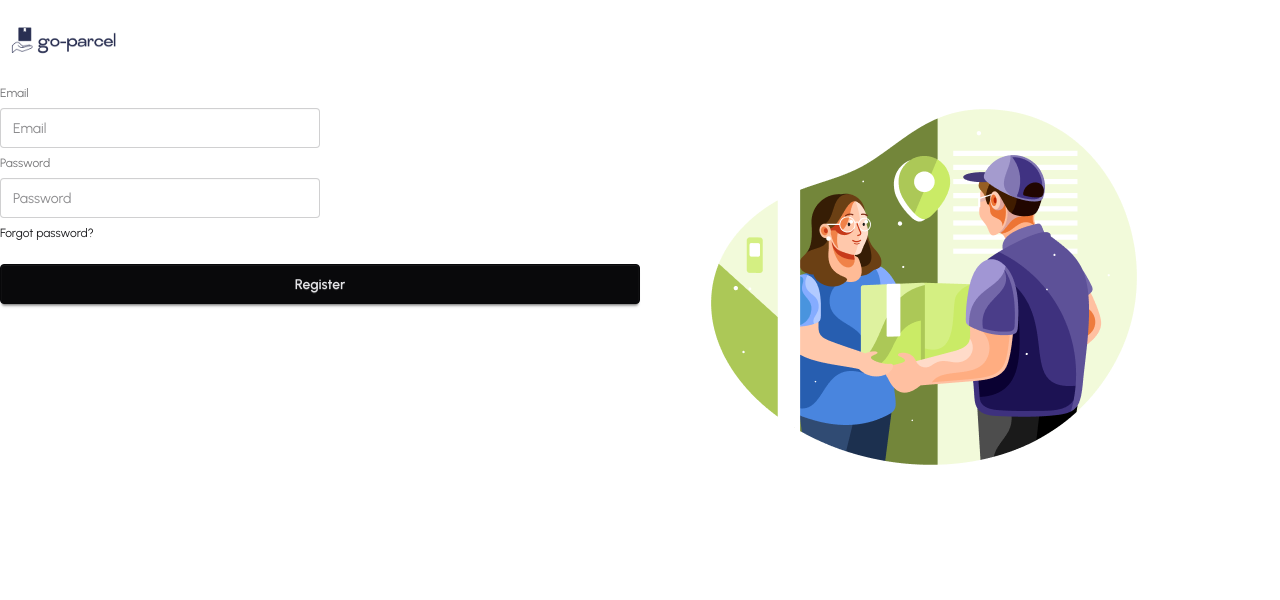
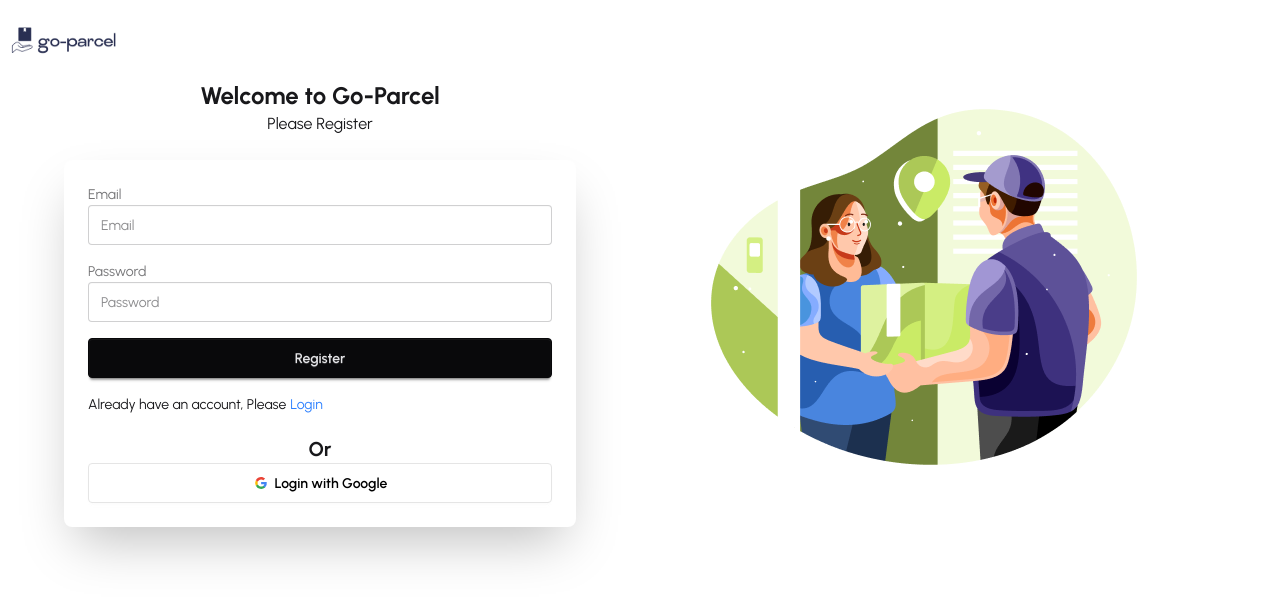
Before and after one commit to mhmasum1/go-parcel, a React (Vite) app: page /register in a window 1280 px wide. Shown: the top 600 px of the page. Built offline with nearby package versions, Linux system fonts and the light colour scheme.

Commit message:
added log in with google

```diff
--- a/src/Context/AuthProvider.jsx
+++ b/src/Context/AuthProvider.jsx
@@ -1,7 +1,9 @@
 import React from 'react'
 import { AuthContext } from './AuthContext'
 import { auth } from '../Firebase/Firebase.init'
-import { createUserWithEmailAndPassword, signInWithEmailAndPassword } from 'firebase/auth'
+import { createUserWithEmailAndPassword, GoogleAuthProvider, signInWithEmailAndPassword, signInWithPopup } from 'firebase/auth'
+
+const googleProvider = new GoogleAuthProvider();
 
 const AuthProvider = ({ children }) => {
 
@@ -11,9 +13,16 @@
     const signInUser = (email, password) => {
         return signInWithEmailAndPassword(auth, email, password)
     }
+
+    const signInGoogle = () => {
+        return signInWithPopup(auth, googleProvider)
+    }
+
+
     const authInfo = {
         registerUser,
         signInUser,
+        signInGoogle,
 
 
     }
--- a/src/layouts/AuthLayout.jsx
+++ b/src/layouts/AuthLayout.jsx
@@ -6,11 +6,14 @@
     return (
         <div className='max-w-7xl mx-auto'>
             <Logo></Logo>
+
             <div className='flex'>
-                <div className='flex-1'>
+                {/* leftside */}
+                <div className='flex-1 items-center justify-center'>
                     <Outlet></Outlet>
                 </div>
-                <div className='flex-1'>
+                {/* rightside */}
+                <div className='flex-1 items-center justify-center'>
                     <img src={authImg} alt="" />
                 </div>
             </div>
--- a/src/pages/Auth/Login/Login.jsx
+++ b/src/pages/Auth/Login/Login.jsx
@@ -1,6 +1,8 @@
 import React from 'react'
 import { useForm } from 'react-hook-form'
 import useAuth from '../../../Hooks/useAuth';
+import { Link } from 'react-router';
+import SocailLogIn from '../Social/SocailLogIn';
 
 const Login = () => {
 
@@ -19,31 +21,59 @@
     return (
 
 
-        <div>
-            <div>
-                <h3 className='text-2xl font-bold'>Welcome to Go-Parcel</h3>
+        <div className="flex flex-col items-center">
+            <div className="text-center mb-6">
+                <h3 className="text-2xl font-bold">Welcome Back to Go-Parcel</h3>
                 <p>Please Login</p>
             </div>
-            <form onSubmit={handleSubmit(handleLogin)}>
-                <div className="card bg-base-100 w-full max-w-sm shrink-0 shadow-2xl">
+
+            <form onSubmit={handleSubmit(handleLogin)} className="w-full flex justify-center">
+
+                <div className="card bg-base-100 w-lg shadow-2xl">
                     <div className="card-body">
-                        <fieldset className="fieldset">
-                            {/* email */}
-                            <label className="label">Email</label>
-                            <input type="email" {...register("email", { required: true })} className="input" placeholder="Email" />
-                            {errors.email?.type === "required" && <p className='text-red-500'>Email is required </p>}
-                            {/* password */}
-                            <label className="label">Password</label>
-                            <input type="password" {...register("password", { required: true })} className="input" placeholder="Password" />
-                            {errors.password?.type === "required" && <p className='text-red-500'>password is required </p>}
 
-                            <div><a className="link link-hover">Forgot password?</a></div>
-                            <button className="btn btn-neutral mt-4">Login</button>
-                        </fieldset>
+                        <div className="space-y-4">
+
+                            <div>
+                                <label className="label">Email</label>
+                                <input
+                                    type="email"
+                                    {...register("email", { required: true })}
+                                    className="input w-full"
+                                    placeholder="Email"
+                                />
+                            </div>
+
+                            <div>
+                                <label className="label">Password</label>
+                                <input
+                                    type="password"
+                                    {...register("password", { required: true })}
+                                    className="input w-full"
+                                    placeholder="Password"
+                                />
+                            </div>
+
+                            <div>
+                                <a className="link link-hover">Forgot password?</a>
+                            </div>
+
+                            <button className="btn btn-neutral w-full">
+                                Login
+                            </button>
+                            <p className='flex gap-1 mb-3 '>
+                                <span>Don't have an account? Please
+                                </span>
+                                <Link className="text-blue-500" to='/register'>Register</Link>
+                            </p>
+
+                        </div>
+                        <SocailLogIn></SocailLogIn>
                     </div>
                 </div>
             </form>
         </div>
+
     )
 }
 
--- a/src/pages/Auth/Register/Register.jsx
+++ b/src/pages/Auth/Register/Register.jsx
@@ -1,49 +1,90 @@
 import React from 'react'
 import { useForm } from 'react-hook-form'
 import useAuth from '../../../Hooks/useAuth'
+import { Link } from 'react-router'
+import SocailLogIn from '../Social/SocailLogIn'
 
 const Register = () => {
+    const { registerUser } = useAuth()
 
-    const { registerUser } = useAuth();
-
-    const { register, handleSubmit, formState: { errors } } = useForm()
+    const {
+        register,
+        handleSubmit,
+        formState: { errors },
+    } = useForm()
 
     const handleRegister = (data) => {
-        console.log(data)
         registerUser(data.email, data.password)
-            .then(result => {
-                console.log(result.user);
+            .then((result) => {
+                console.log(result.user)
             })
-            .catch(error => {
-                console.log(error);
-            }
-            )
+            .catch((error) => {
+                console.log(error)
+            })
     }
 
     return (
-        <div>
-            <form onSubmit={handleSubmit(handleRegister)} >
-                <fieldset className="fieldset">
-                    {/* email */}
-                    <label className="label">Email</label>
-                    <input type="email" {...register("email", { required: true })} className="input" placeholder="Email" />
-                    {
-                        errors.email?.type === "required" && <p className='text-red-500'>Email is required</p>
-                    }
-                    {/* password */}
-                    <label className="label">Password</label>
-                    <input type="password" {...register("password", { required: true, pattern: /^(?=.*[a-z])(?=.*[0-9])(?=.*[^a-z0-9]).{6,}$/i })} className="input" placeholder="Password" />
-                    {
-                        errors.password?.type === "required" && <p className='text-red-500'>password is required</p>
-                    }
-                    {
-                        errors.password?.type === "pattern" && <p className='text-red-500'>Min 6 chars, include letter, number & special char</p>
-                    }
-                    <div><a className="link link-hover">Forgot password?</a></div>
+        <div className="flex flex-col items-center">
+            <div className="text-center mb-6">
+                <h3 className="text-2xl font-bold">Welcome to Go-Parcel</h3>
+                <p>Please Register</p>
+            </div>
 
-                    <button className="btn btn-neutral mt-4">Register</button>
-                </fieldset>
+            <form onSubmit={handleSubmit(handleRegister)} className="w-full flex justify-center">
+                <div className="card bg-base-100 w-lg shadow-2xl">
+                    <div className="card-body">
+                        <div className="space-y-4">
+                            {/* email */}
+                            <div>
+                                <label className="label">Email</label>
+                                <input
+                                    type="email"
+                                    {...register('email', { required: true })}
+                                    className="input w-full"
+                                    placeholder="Email"
+                                />
+                                {errors.email?.type === 'required' && (
+                                    <p className="text-red-500">Email is required</p>
+                                )}
+                            </div>
+
+                            {/* password */}
+                            <div>
+                                <label className="label">Password</label>
+                                <input
+                                    type="password"
+                                    {...register('password', {
+                                        required: true,
+                                        pattern: /^(?=.*[a-z])(?=.*[0-9])(?=.*[^a-z0-9]).{6,}$/i,
+                                    })}
+                                    className="input w-full"
+                                    placeholder="Password"
+                                />
+
+                                {errors.password?.type === 'required' && (
+                                    <p className="text-red-500">Password is required</p>
+                                )}
+
+                                {errors.password?.type === 'pattern' && (
+                                    <p className="text-red-500">
+                                        Min 6 chars, include letter, number & special char
+                                    </p>
+                                )}
+                            </div>
+
+                            <button className="btn btn-neutral w-full">Register</button>
+                            <p className='flex gap-1 mb-3 '>
+                                <span>Already have an account, Please</span>
+                                <Link className="text-blue-500" to='/login'>Login</Link>
+                            </p>
+                        </div>
+                        <SocailLogIn></SocailLogIn>
+                    </div>
+
+                </div>
+
             </form>
+
         </div>
     )
 }
--- /dev/null
+++ b/src/pages/Auth/Social/SocailLogIn.jsx
@@ -0,0 +1,31 @@
+import React from 'react'
+import useAuth from '../../../Hooks/useAuth'
+
+const SocailLogIn = () => {
+
+    const { signInGoogle } = useAuth();
+
+    const hangleGoogleSignIn = () => {
+        signInGoogle()
+            .then(result => {
+                console.log(result.user)
+            })
+            .catch(error => {
+                console.log(error)
+            })
+    }
+
+    return (
+        <div className='text-center'>
+            <p className='font-bold text-xl'>
+                Or
+            </p>
+            <button onClick={hangleGoogleSignIn} className="btn w-full bg-white text-black border-[#e5e5e5]">
+                <svg aria-label="Google logo" width="16" height="16" xmlns="http://www.w3.org/2000/svg" viewBox="0 0 512 512"><g><path d="m0 0H512V512H0" fill="#fff"></path><path fill="#34a853" d="M153 292c30 82 118 95 171 60h62v48A192 192 0 0190 341"></path><path fill="#4285f4" d="m386 400a140 175 0 0053-179H260v74h102q-7 37-38 57"></path><path fill="#fbbc02" d="m90 341a208 200 0 010-171l63 49q-12 37 0 73"></path><path fill="#ea4335" d="m153 219c22-69 116-109 179-50l55-54c-78-75-230-72-297 55"></path></g></svg>
+                Login with Google
+            </button>
+        </div>
+    )
+}
+
+export default SocailLogIn
```
